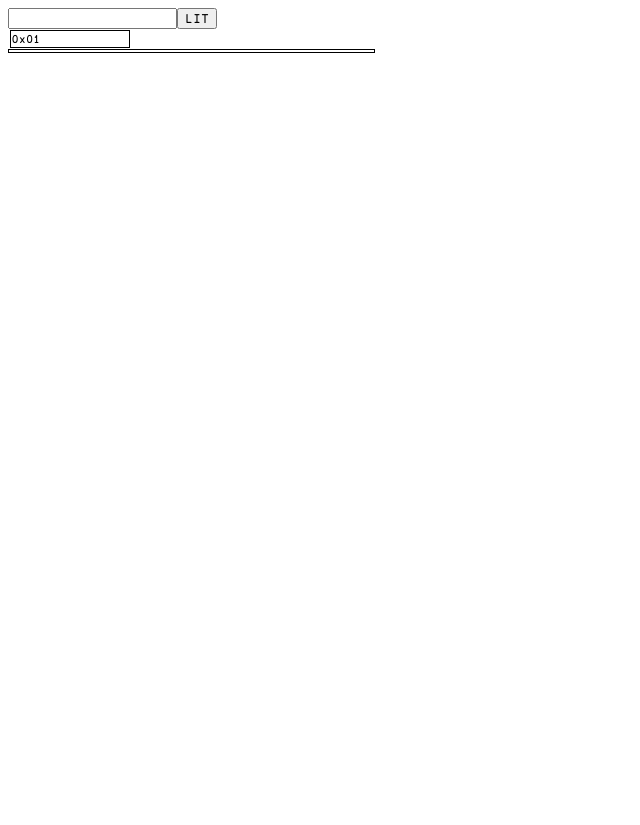
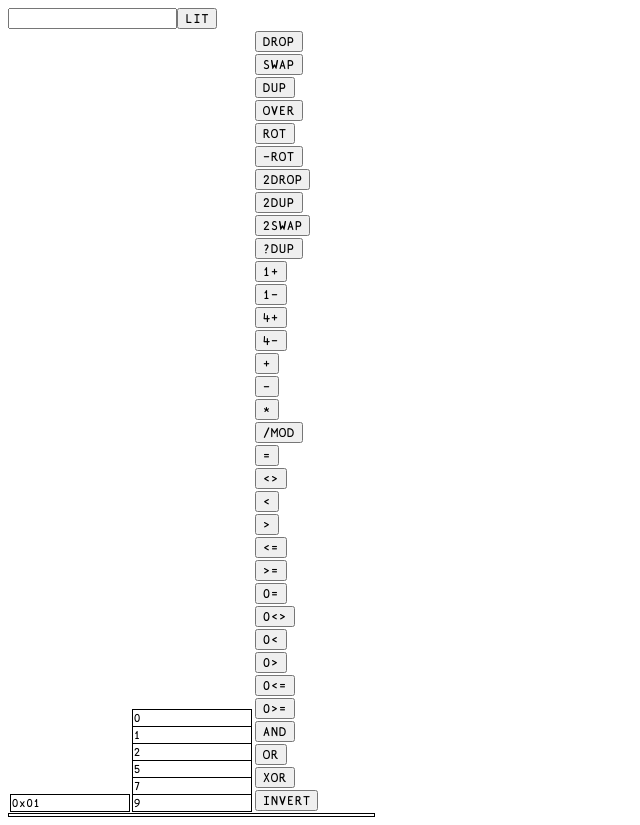
Before and after one commit to guidoism/stack_visualization, a plain HTML site: page index.html in a window 1280 px wide. Shown: the whole page, without its empty margins (0-640 px from the left). Before the commit the page ends 800 px from the top, so only its background shows below. Drawn offline with nearby package versions, Linux system fonts and the light colour scheme.

Commit message:
added a bunch more words

```diff
--- a/index.html
+++ b/index.html
@@ -77,7 +77,7 @@
  	 ['OR',    (a, b)        => a | b],
  	 ['XOR',   (a, b)        => a ^ b],
  	 ['INVERT',(a)           => ~a ],
-i     ]
+     ]
 
      words.map(tuple => {
 	 let [w, f] = tuple
```
